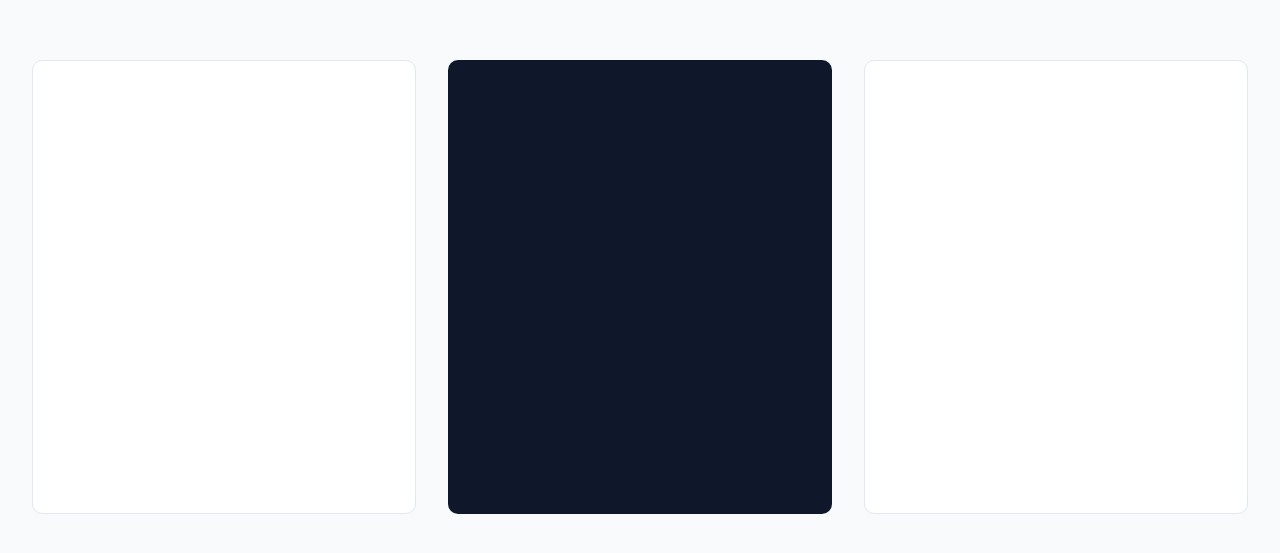
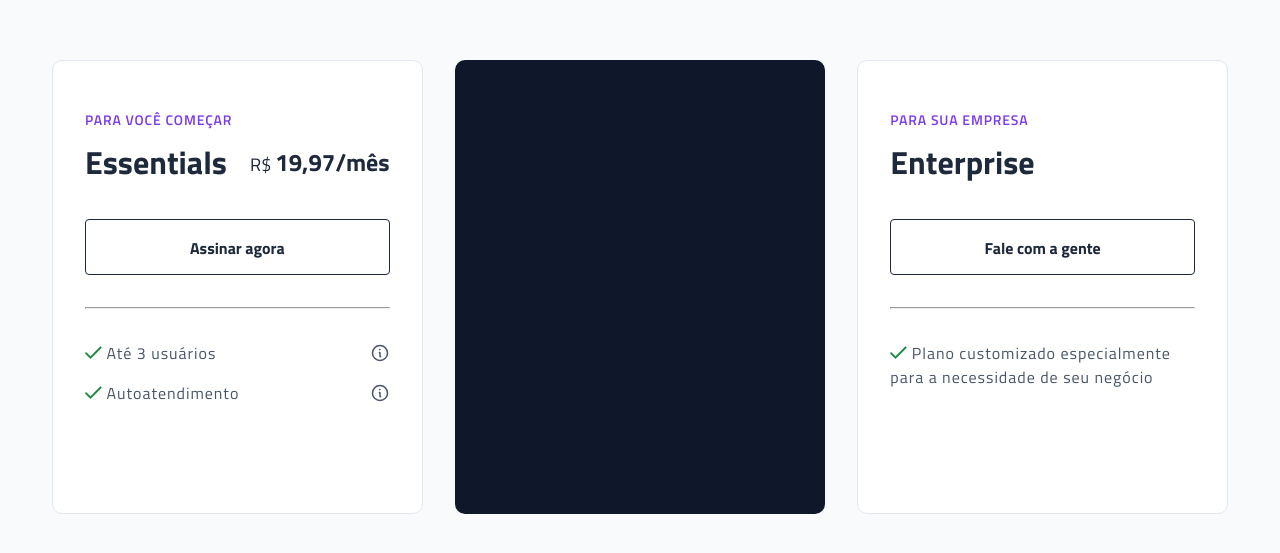
Before and after one commit to William-Romeu-Bronstrup/BoraCodar-Cards, a plain HTML site: page index.html in a window 1280 px wide. Shown: the part 113-666 px from the top of the page. Drawn offline with Linux system fonts and the light colour scheme.

Commit message:
Cards com fundo branco finalizados

```diff
--- a/index.html
+++ b/index.html
@@ -18,9 +18,71 @@
   </head>
   <body>
     <main>
-      <article class="bg-white"></article>
+      <article class="bg-white">
+        <div>
+          <p>Para você começar</p>
+
+          <div class="card-title">
+            <h1>Essentials</h1>
+            <span> R$ <strong>19,97/mês</strong> </span>
+          </div>
+
+          <button>Assinar agora</button>
+        </div>
+        <hr />
+        <div class="benefits">
+          <div>
+            <span>
+              <img
+                src="./assets/correctSimbol.svg"
+                alt="Imagem simbolizando um direito de quem obter esse plano"
+              />
+              Até 3 usuários
+            </span>
+            <img
+              src="./assets/Info.svg"
+              alt="Imagem simbolizando um ícone de ajuda"
+            />
+          </div>
+          <div>
+            <span>
+              <img
+                src="./assets/correctSimbol.svg"
+                alt="Imagem simbolizando um direito de quem obter esse plano"
+              />
+              Autoatendimento</span
+            >
+            <img
+              src="./assets/Info.svg"
+              alt="Imagem simbolizando um ícone de ajuda"
+            />
+          </div>
+        </div>
+      </article>
       <article class="bg-dark"></article>
-      <article class="bg-white"></article>
+      <article class="bg-white">
+        <div>
+          <p>Para sua empresa</p>
+
+          <div class="card-title">
+            <h1>Enterprise</h1>
+          </div>
+
+          <button>Fale com a gente</button>
+        </div>
+        <hr />
+        <div class="benefits">
+          <div>
+            <span>
+              <img
+                src="./assets/correctSimbol.svg"
+                alt="Imagem simbolizando um direito de quem obter esse plano"
+              />
+              Plano customizado especialmente para a necessidade de seu negócio
+            </span>
+          </div>
+        </div>
+      </article>
     </main>
   </body>
 </html>
--- a/style.css
+++ b/style.css
@@ -11,6 +11,9 @@
   --bg-card-white: #fff;
   --bg-border-white: #e2e8f0;
   --bg-card-dark: #0f172a;
+  --card-purple: #7c3aed;
+  --card-title: #1e293b;
+  --card-border: #996dff;
 }
 
 body {
@@ -26,6 +29,7 @@ main {
   display: flex;
   align-items: center;
   justify-content: center;
+  padding: 8rem 2rem;
   gap: 3.2rem;
   height: 100%;
   width: 100%;
@@ -36,11 +40,109 @@ main article {
   width: 38.4rem;
   height: 45.4rem;
   border-radius: 1rem;
+  padding: 4.8rem 3.2rem;
+  flex-grow: 1;
+  flex-basis: 100px;
+}
+
+hr {
+  margin: 3.2rem 0;
 }
 
 .bg-white {
   background-color: var(--bg-card-white);
   border: 1px solid var(--bg-border-white);
+
+  display: flex;
+  flex-direction: column;
+  transition: 0.2s;
+}
+
+.bg-white:hover {
+  border: 1px solid var(--card-border);
+}
+
+.bg-white div p {
+  font-weight: 600;
+  font-size: 1.4rem;
+  line-height: 2.1rem;
+  letter-spacing: 0.06em;
+  text-transform: uppercase;
+  color: var(--card-purple);
+  margin-bottom: 0.8rem;
+}
+
+.card-title {
+  display: flex;
+  align-items: center;
+  justify-content: space-between;
+  margin-bottom: 3.2rem;
+}
+
+.card-title h1 {
+  font-weight: 700;
+  font-size: 3.2rem;
+  line-height: 4.9rem;
+  color: var(--card-title);
+}
+
+.card-title span {
+  font-weight: 400;
+  font-size: 1.8rem;
+  line-height: 2.7rem;
+  color: var(--card-title);
+}
+
+.card-title span strong {
+  font-weight: 700;
+  font-size: 2.4rem;
+  line-height: 3.7rem;
+  color: var(--card-title);
+}
+
+.bg-white div button {
+  width: 100%;
+  height: 5.6rem;
+  padding: 1.6rem 2.4rem;
+  background-color: transparent;
+
+  border-radius: 0.4rem;
+  border: 1px solid var(--card-title);
+  font-weight: 700;
+  font-size: 1.6rem;
+  line-height: 2.4rem;
+  color: var(--card-title);
+  transition: 0.2s;
+}
+
+.bg-white div button:hover {
+  color: var(--bg-card-white);
+  background-color: var(--card-title);
+  cursor: pointer;
+}
+
+.benefits {
+  display: flex;
+  flex-direction: column;
+  gap: 1.6rem;
+}
+
+.benefits div {
+  display: flex;
+  align-items: center;
+  justify-content: space-between;
+}
+
+.benefits div span {
+  font-weight: 400;
+  font-size: 1.6rem;
+  line-height: 2.4rem;
+  letter-spacing: 0.06em;
+  color: #475569;
+}
+
+.benefits div > img {
+  cursor: pointer;
 }
 
 .bg-dark {
@@ -50,6 +152,5 @@ main article {
 @media screen and (max-width: 1251px) {
   main {
     flex-wrap: wrap;
-    padding: 8rem 2rem;
   }
 }
```
